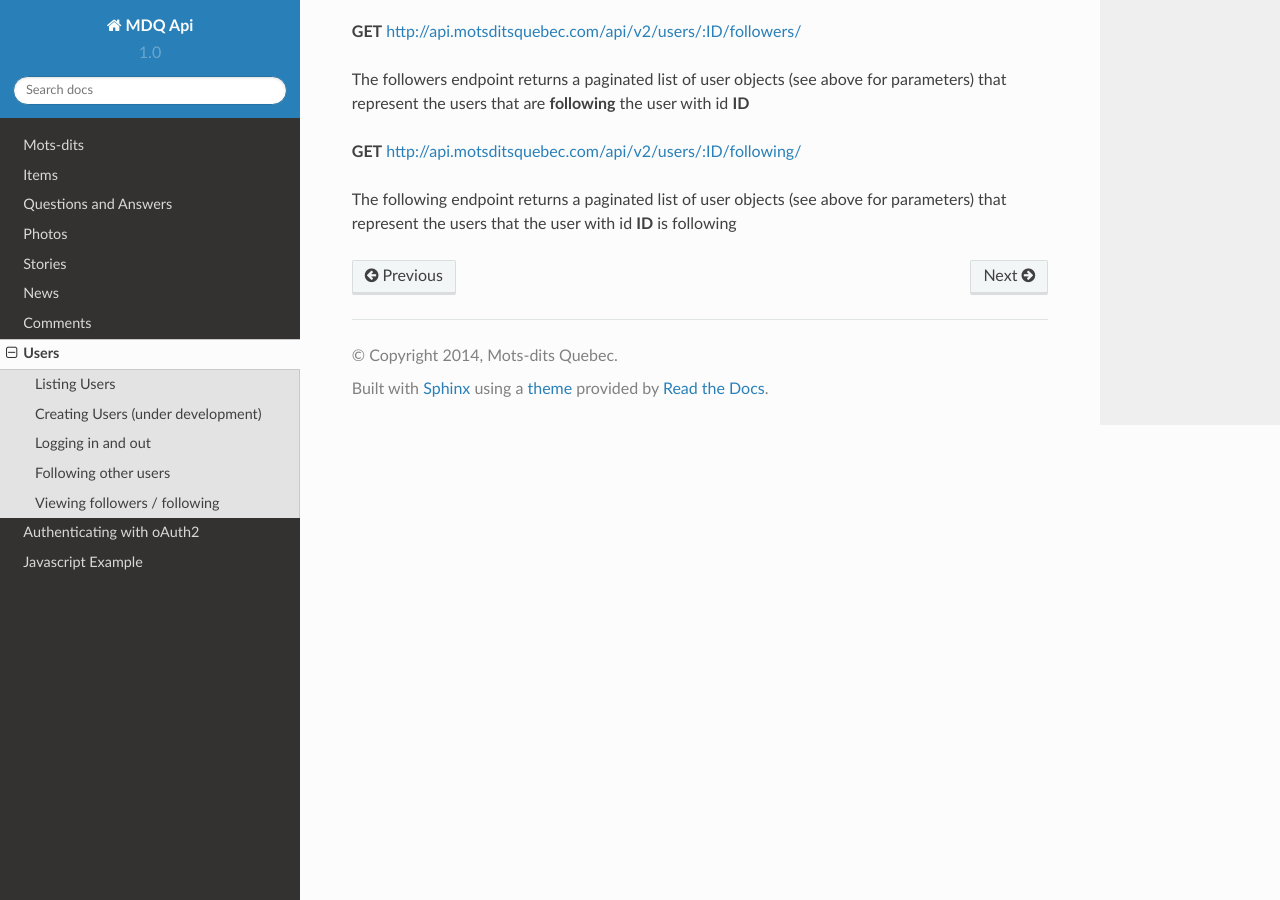
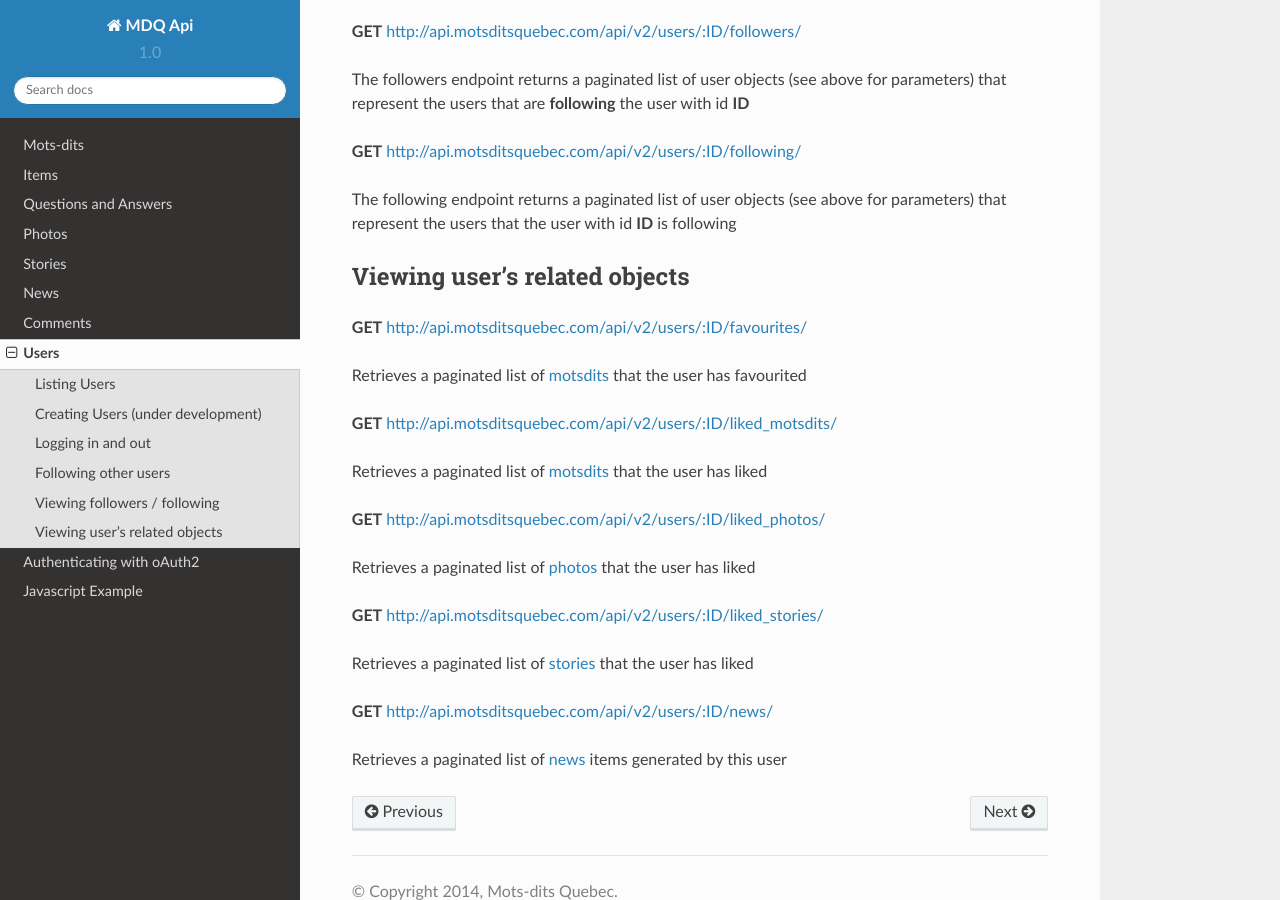
Before and after one commit to mikaeltheimer/mdq_api, a Sphinx documentation site: the page built from doc/users.rst, in a window 1280 px wide and 900 px high, scrolled down 1368 px. Built offline with Sphinx 7.4.7 and the Read the Docs theme 2.0.0, drawn with Linux system fonts in a browser that asks for light colours; pages that are not in the unit, such as notebooks, are missing from menus.

Commit message:
related objects

```diff
--- a/doc/users.rst
+++ b/doc/users.rst
@@ -69,10 +69,36 @@
 The following endpoint returns a paginated list of user objects (see above for parameters) that represent the users that the user with id **ID** is following
 
 
+Viewing user's related objects
+------------------------------
+
+**GET** http://api.motsditsquebec.com/api/v2/users/:ID/favourites/
+
+Retrieves a paginated list of motsdits_ that the user has favourited
+
+**GET** http://api.motsditsquebec.com/api/v2/users/:ID/liked_motsdits/
+
+Retrieves a paginated list of motsdits_ that the user has liked
+
+**GET** http://api.motsditsquebec.com/api/v2/users/:ID/liked_photos/
+
+Retrieves a paginated list of photos_ that the user has liked
+
+**GET** http://api.motsditsquebec.com/api/v2/users/:ID/liked_stories/
+
+Retrieves a paginated list of stories_ that the user has liked
+
+**GET** http://api.motsditsquebec.com/api/v2/users/:ID/news/
+
+Retrieves a paginated list of news_ items generated by this user
+
 
 .. _item: items.html
 .. _motsdits: motsdits.html
 .. _score: scores.html
 .. _photo: photos.html
+.. _photos: photos.html
 .. _user: users.html
 .. _oauth: oauth2.html
+.. _stories: stories.html
+.. _news: news.html
```
